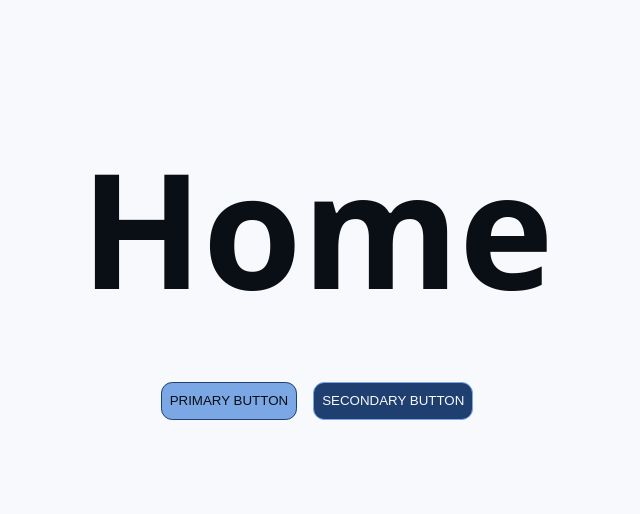
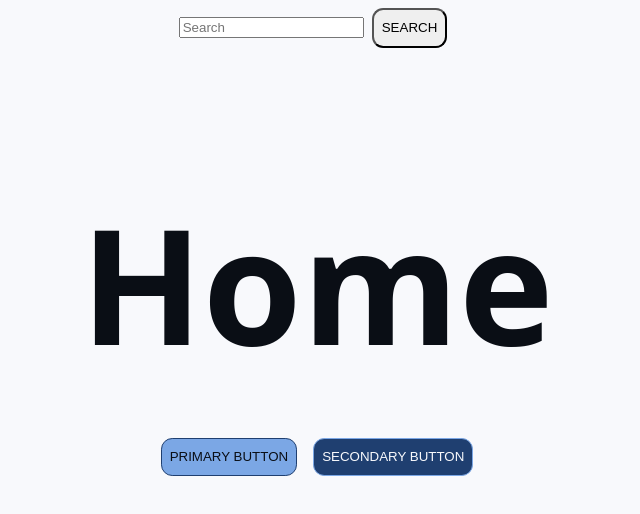
Before and after one commit to PSuarez18/currenciesExchange, a React (Vite) app: page / in a window 1280 px wide. Shown: the top 514 px of the page, without its empty margins (323-963 px from the left). Built offline with nearby package versions, Linux system fonts and the light colour scheme.

Commit message:
Bring in Navbar component

```diff
--- a/src/views/Home.jsx
+++ b/src/views/Home.jsx
@@ -4,9 +4,11 @@ import PrimaryButton from "../components/PrimaryButton/PrimaryButton.jsx";
 import SecondaryButton from "../components/SecondaryButton/SecondaryButton.jsx";
 import HorizontalFlex from "../components/HorizontalFlex/HorizontalFlex.jsx";
 import "../styles/home.css";
+import Navbbar from "../components/Navbar/Navbbar.jsx";
 function Home() {
   return (
     <div className="home-page">
+      <Navbbar />
       <HeaderXL headerXL="Home" />
       <HorizontalFlex childrenMarginRight={"2 rem"}>
         <PrimaryButton label="Primary Button" />
```
